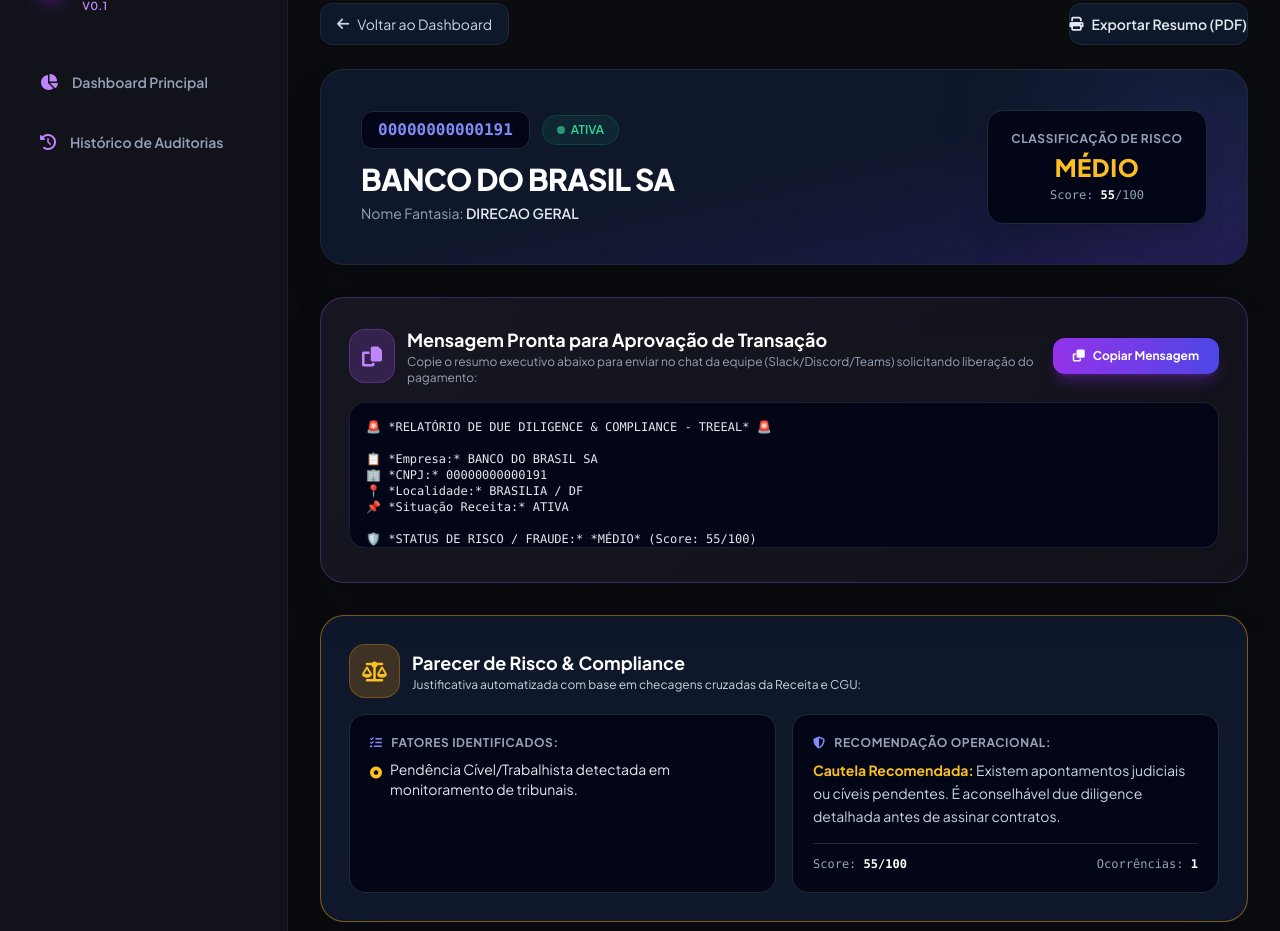
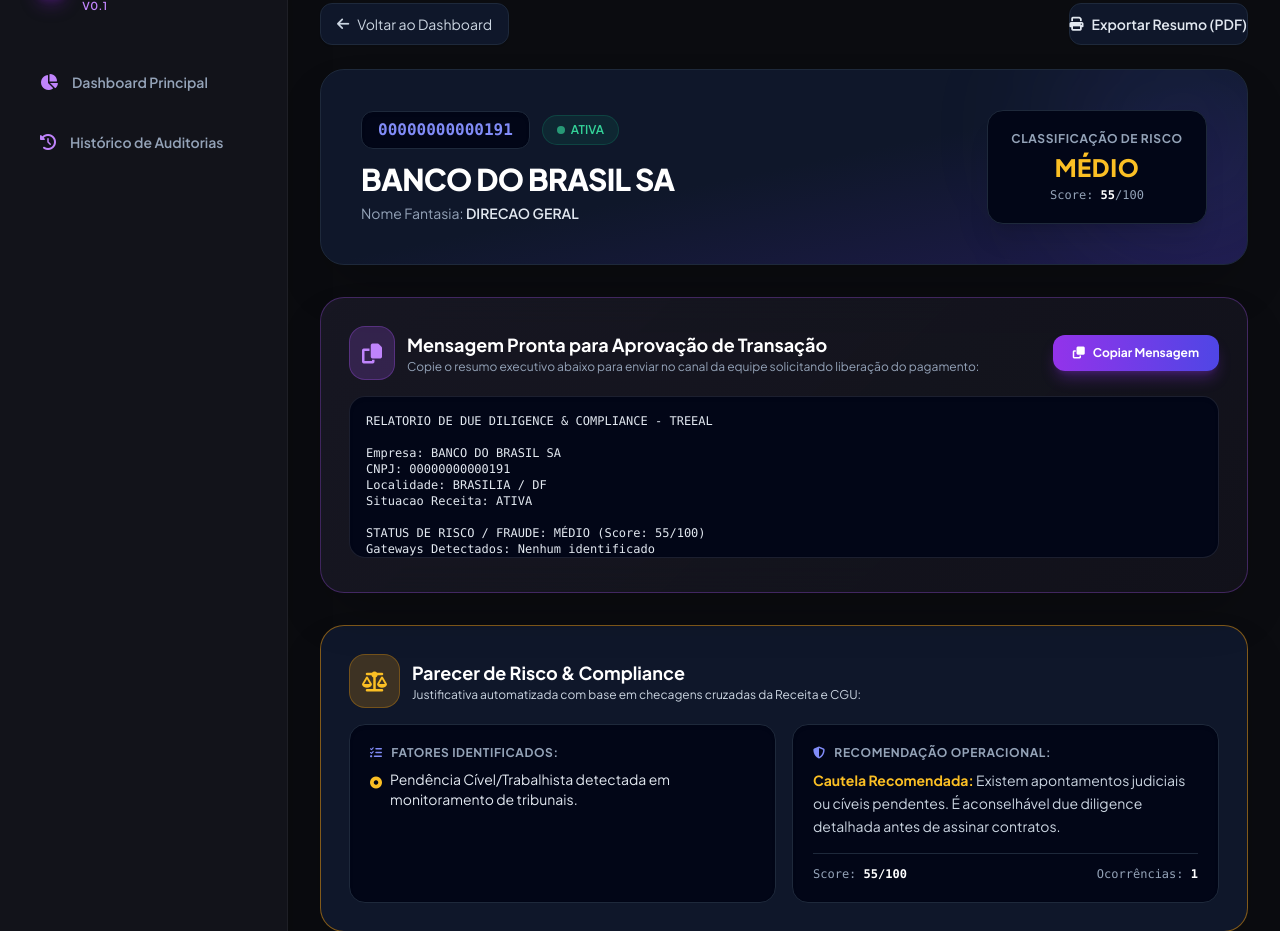
Before and after one commit to mateus17bk/treeal-corporate-security, a Django app: page /empresa/4/ in a window 1280 px wide. Shown: the part 80-1011 px from the top of the page. Run offline with Django 5.2, Linux system fonts and the light colour scheme; data comes from the database, SQL or seed files in the repository; some libraries are stand-ins or nearby versions.

Commit message:
ux: Atualiza texto pronto para cópia baseado na classificação de risco (baixo = aprovação, médio = análise, alto = varredura detalhada) e remove emojis
Co-Authored-By: Claude Code <noreply@anthropic.com>

```diff
--- a/templates/corporate_intel/detalhes.html
+++ b/templates/corporate_intel/detalhes.html
@@ -53,7 +53,7 @@
             </div>
             <div>
                 <h3 class="text-lg font-bold text-white">Mensagem Pronta para Aprovação de Transação</h3>
-                <p class="text-xs text-slate-400">Copie o resumo executivo abaixo para enviar no chat da equipe (Slack/Discord/Teams) solicitando liberação do pagamento:</p>
+                <p class="text-xs text-slate-400">Copie o resumo executivo abaixo para enviar no canal da equipe solicitando liberação do pagamento:</p>
             </div>
         </div>
         <button onclick="copiarTextoMensagem()" id="btnCopiar" class="bg-gradient-to-r from-purple-600 to-indigo-600 hover:from-purple-500 hover:to-indigo-500 text-white px-5 py-2.5 rounded-xl text-xs font-bold transition flex items-center space-x-2 shadow-lg shadow-purple-600/30 whitespace-nowrap active:scale-95">
@@ -63,21 +63,23 @@
     </div>
 
     <div class="relative">
-        <textarea id="textoCopiaEquipe" readonly rows="7" class="w-full bg-slate-950 border border-white/10 rounded-2xl p-4 text-xs font-mono text-slate-200 focus:outline-none resize-none shadow-inner">🚨 *RELATÓRIO DE DUE DILIGENCE & COMPLIANCE - TREEAL* 🚨
+        <textarea id="textoCopiaEquipe" readonly rows="8" class="w-full bg-slate-950 border border-white/10 rounded-2xl p-4 text-xs font-mono text-slate-200 focus:outline-none resize-none shadow-inner">RELATORIO DE DUE DILIGENCE & COMPLIANCE - TREEAL
 
-📋 *Empresa:* {{ empresa.razao_social|default:"N/D" }}
-🏢 *CNPJ:* {{ empresa.cnpj }}
-📍 *Localidade:* {{ empresa.municipio|default:"N/D" }} / {{ empresa.uf|default:"--" }}
-📌 *Situação Receita:* {{ empresa.situacao|default:"N/D" }}
+Empresa: {{ empresa.razao_social|default:"N/D" }}
+CNPJ: {{ empresa.cnpj }}
+Localidade: {{ empresa.municipio|default:"N/D" }} / {{ empresa.uf|default:"--" }}
+Situacao Receita: {{ empresa.situacao|default:"N/D" }}
 
-🛡️ *STATUS DE RISCO / FRAUDE:* *{{ empresa.risk_level }}* (Score: {{ empresa.risk_score }}/100)
-💳 *Gateways Detectados:* {% for gw in empresa.metodos_pagamento %}{{ gw }}{% if not forloop.last %}, {% endif %}{% empty %}Nenhum identificado{% endfor %}
+STATUS DE RISCO / FRAUDE: {{ empresa.risk_level }} (Score: {{ empresa.risk_score }}/100)
+Gateways Detectados: {% for gw in empresa.metodos_pagamento %}{{ gw }}{% if not forloop.last %}, {% endif %}{% empty %}Nenhum identificado{% endfor %}
 
-🔍 *PARECER DE SEGURANÇA:*
-{% if empresa.risk_level == 'BAIXO' or empresa.risk_level == 'MÉDIO' %}
-✅ *Transação Segura para Aprovação:* A empresa investigada encontra-se com situação regularizada perante as bases oficiais e sem registros de sanções federais restritivas graves (CGU/CEIS/CNEP). O risco operacional está dentro dos parâmetros aceitáveis para liberação do pagamento.
+PARECER DE SEGURANÇA PARA APROVACAO:
+{% if empresa.risk_level == 'BAIXO' %}
+TRANSACAO SEGURA: A empresa possui situacao regularizada e sem apontamentos restritivos relevantes. Transacao recomendada para aprovacao imediata.
+{% elif empresa.risk_level == 'MÉDIO' %}
+ANALISE NECESSARIA: Foram identificadas ressalvas ou apontamentos cíveis/trabalhistas de medio impacto. Recomendada uma analise detalhada pela equipe antes de efetivar o pagamento.
 {% else %}
-⚠️ *ATENÇÃO / ALTO RISCO:* Foram encontrados apontamentos restritivos ou irregularidades cadastrais. Recomenda-se validação manual aprofundada antes de qualquer liberação de recursos.
+ALERTA CRITICO DE RISCO: A empresa apresenta restricoes graves em cadastros de sancao ou irregularidade fiscal. E necessario realizar uma varredura detalhada e due diligence aprofundada antes de qualquer liberacao de recursos.
 {% endif %}</textarea>
     </div>
 </div>
```
Also changed, not shown: corporate_intel/templates/corporate_intel/detalhes.html (+14 -12 lines).
